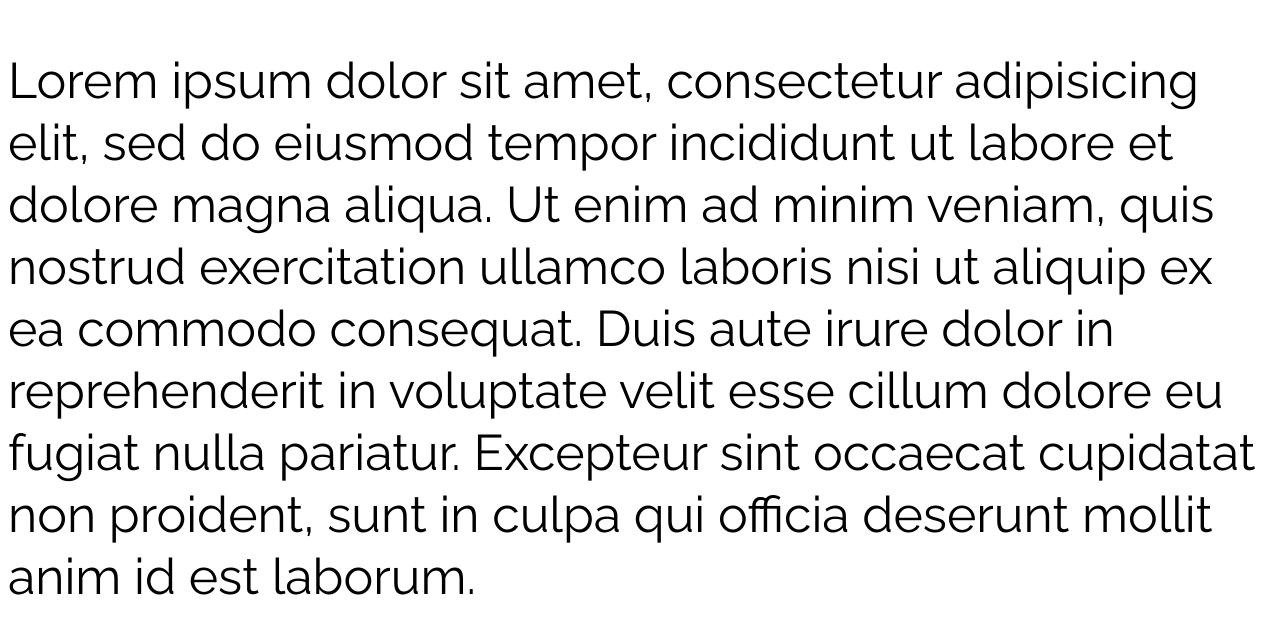
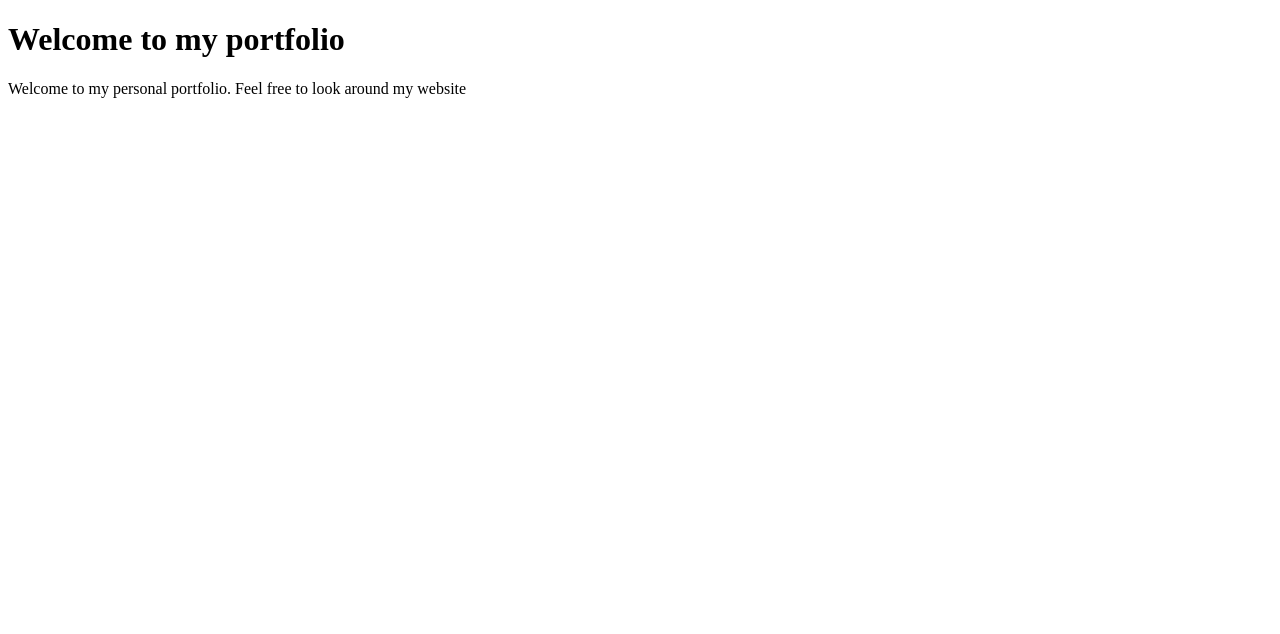
Before and after one commit to Sicalafon/LearningHTMLCSS, a plain HTML site: page rootfolder/index.html in a window 1280 px wide. Drawn offline with Linux system fonts and the light colour scheme.

Commit message:
11: How to Create Sub Pages in HTML | Basics of CSS | Learn HTML and CSS | HTML Tutorial

```diff
--- a/rootfolder/index.html
+++ b/rootfolder/index.html
@@ -1,12 +1,13 @@
 <!DOCTYPE html>
 <html>
     <head>
-      <title>Hello World!</title>
+      <title>My portfolio</title>
       <meta charset="utf-8">
       <link rel="stylesheet" href="style.css">
       <link href="https://fonts.googleapis.com/css?family=Raleway" rel="stylesheet">
     </head>
       <body>
-        <p class="paragraph">Lorem ipsum dolor sit amet, consectetur adipisicing elit, sed do eiusmod tempor incididunt ut labore et dolore magna aliqua. Ut enim ad minim veniam, quis nostrud exercitation ullamco laboris nisi ut aliquip ex ea commodo consequat. Duis aute irure dolor in reprehenderit in voluptate velit esse cillum dolore eu fugiat nulla pariatur. Excepteur sint occaecat cupidatat non proident, sunt in culpa qui officia deserunt mollit anim id est laborum.</p>
+        <h1>Welcome to my portfolio</h1>
+        <p>Welcome to my personal portfolio. Feel free to look around my website</p>
       </body>
 </html>
```
Also changed, not shown: rootfolder/contact.html (added, +12 -0 lines).
